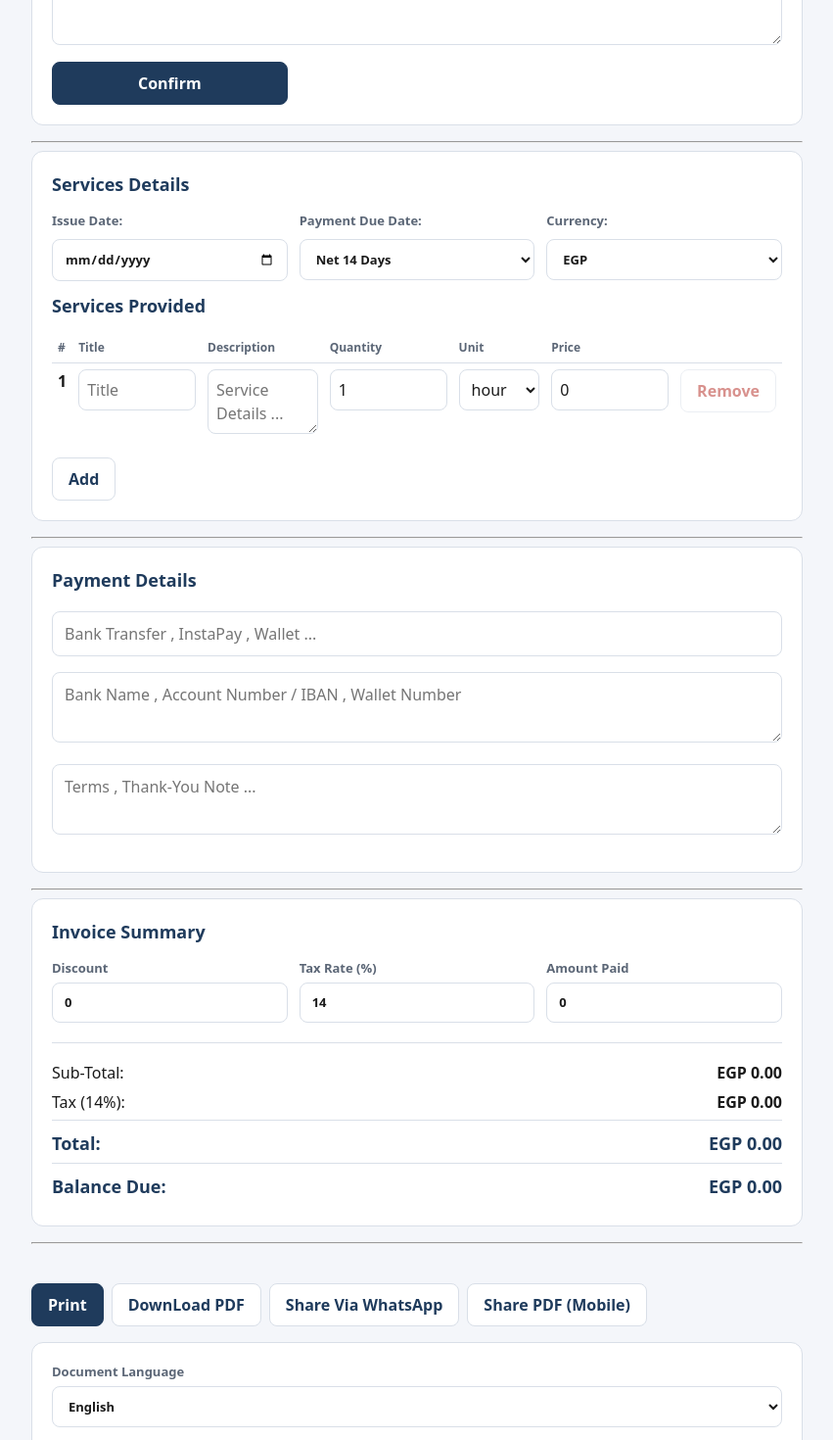
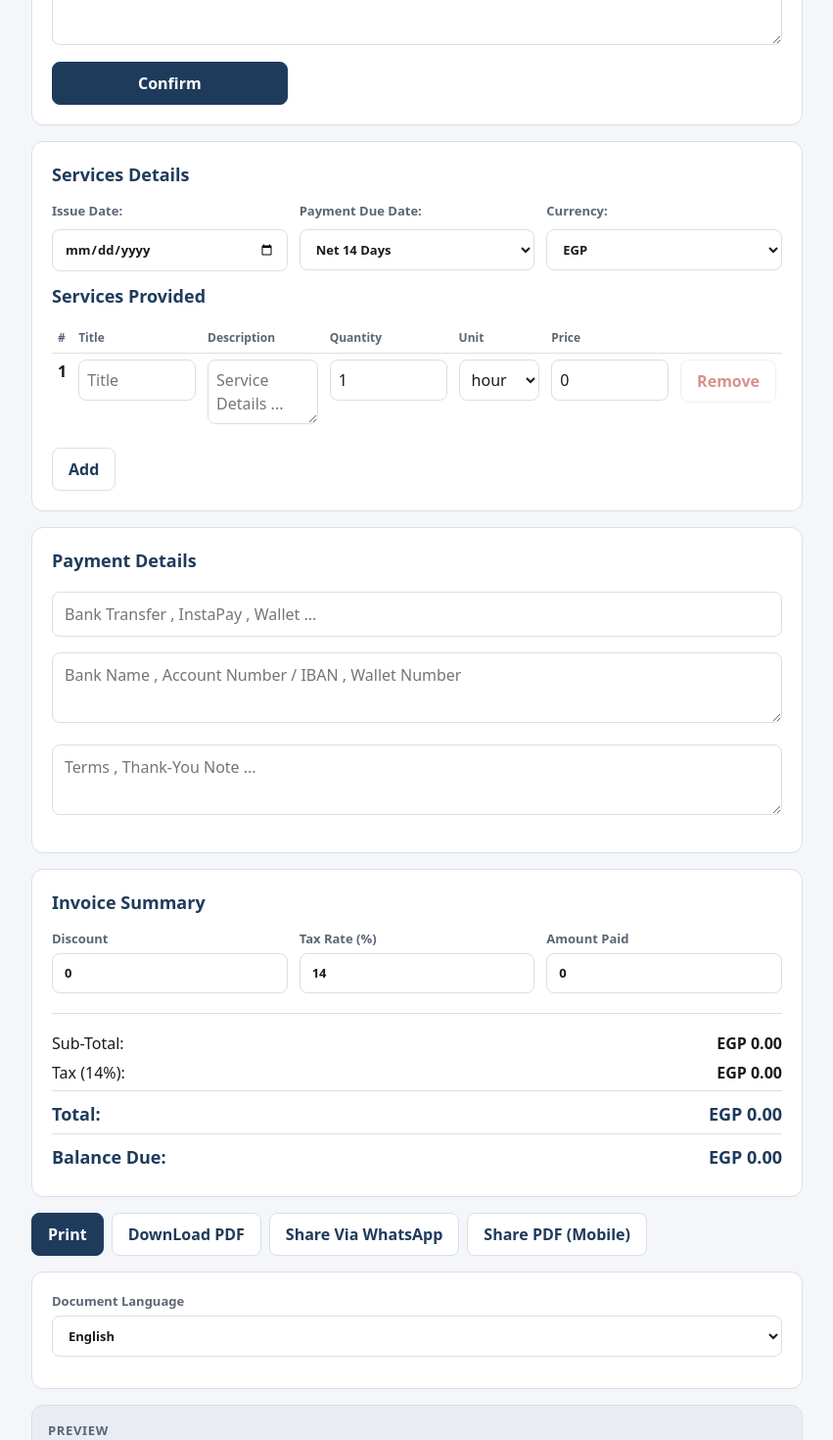
Before and after one commit to Fergany1/Bilingual-Invoice-Contract-Generator, a React (Vite) app: page / in a window 1280 px wide. Shown: the part 443-1913 px from the top of the page at 98% size, without its empty margins (214-1065 px from the left). Built offline with nearby package versions, Linux system fonts and the light colour scheme.

Commit message:
working: invoice and deployment

```diff
--- a/src/Components/InvoiceForm/InvoiceForm.jsx
+++ b/src/Components/InvoiceForm/InvoiceForm.jsx
@@ -31,10 +31,10 @@ export default function InvoiceForm () {
 
     return(<>
         <div> {/* ClientSelect, ServicesDetails, TotalSummary */} </div>
-        <ClientSelect /> <hr />
-        <ServiceDetails /> <hr />
-        <PaymentDetails /> <hr />
-        <TotalSummary /> <hr /> <br />
+        <ClientSelect />
+        <ServiceDetails />
+        <PaymentDetails />
+        <TotalSummary />
         {/**Invoice Preview And BTNs for Print & Download */}
         <DocumentActions
             targetRef={printRef}
--- a/src/Components/Shared/SharePicker.jsx
+++ b/src/Components/Shared/SharePicker.jsx
@@ -5,7 +5,7 @@ export function SharePicker({ onPick , onClose }) {
 
     return (
         <div className="picker card">
-            <h3>Send to....</h3>
+            <h3>Send to...</h3>
             {clients.length === 0 && <p>No Saved Clients Yet.</p>}
             <ul>
                 {clients.map((c) =>(
```
